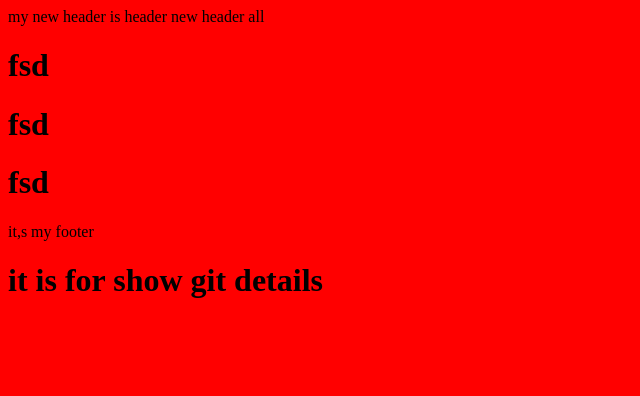
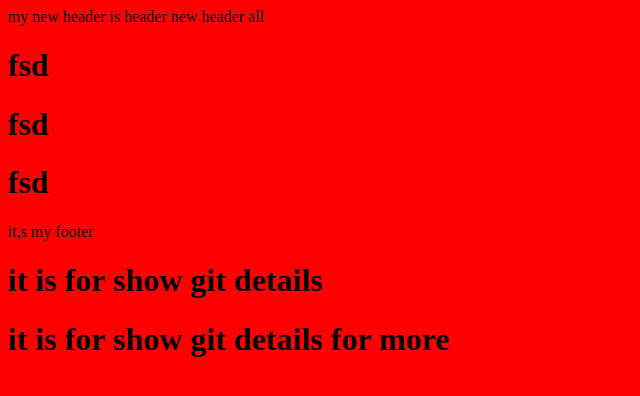
Before and after one commit to Daniellsty/git-project-one, a plain HTML site: page index.html in a window 1280 px wide. Shown: the whole page, without its empty margins (0-640 px from the left). Drawn offline with Linux system fonts and the light colour scheme.

Commit message:
git details number two

```diff
--- a/index.html
+++ b/index.html
@@ -24,5 +24,8 @@
     </footer>
 
     <h1>it is for show git details </h1>
+
+
+    <h1>it is for show git details  for more</h1>
 </body>
 </html>
```
